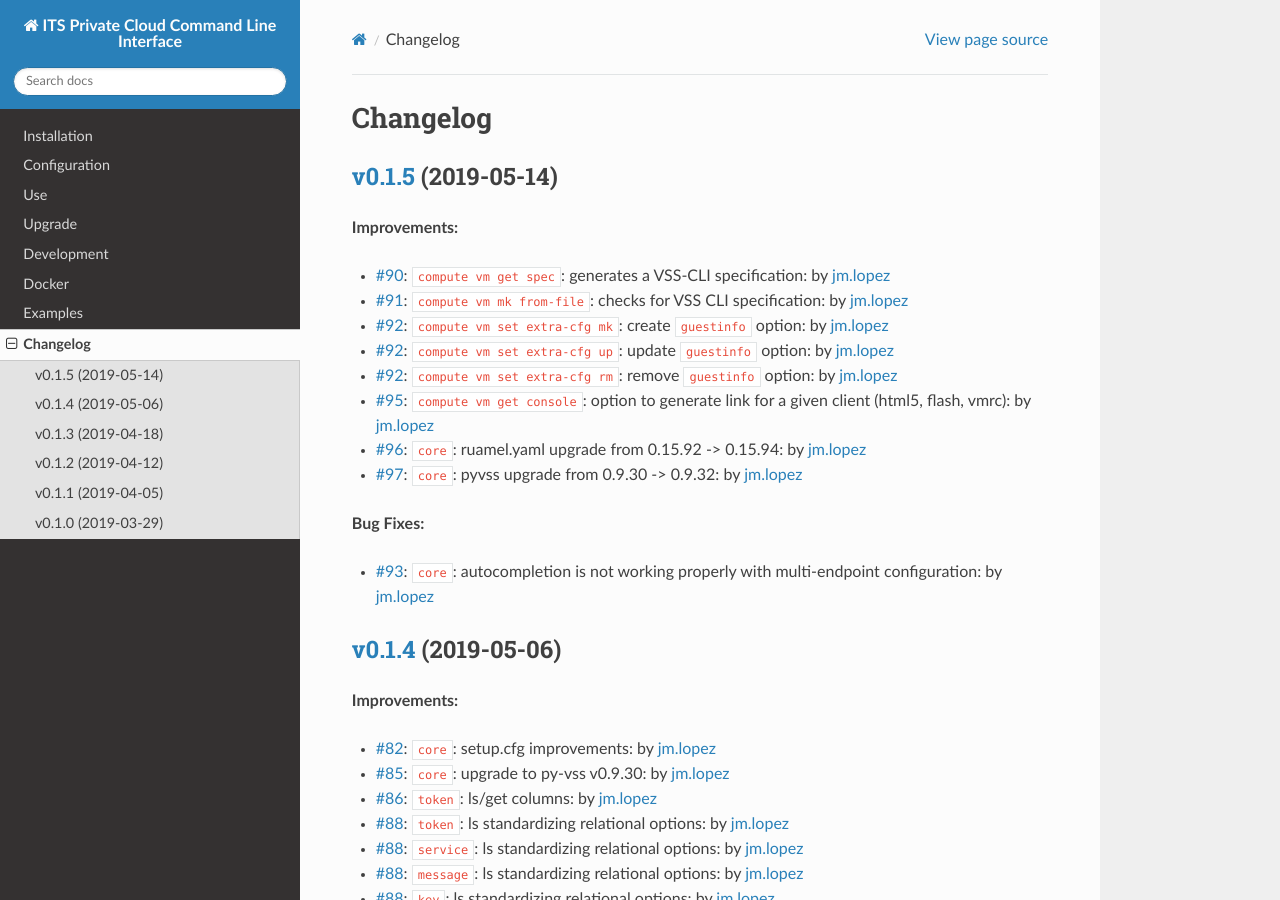
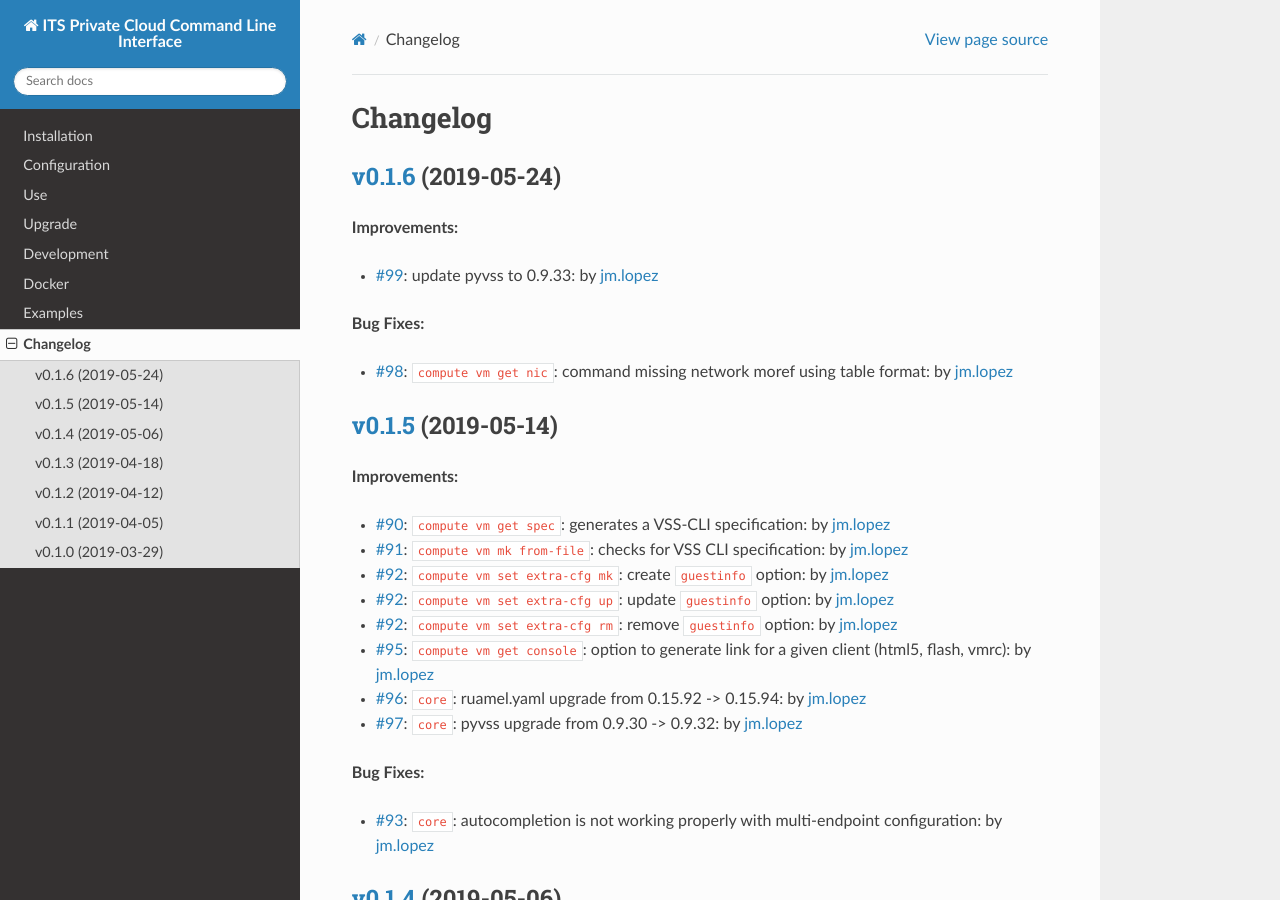
Before and after one commit to EIS-ITS/vss-cli, a Sphinx documentation site: the page built from docs/changelog.rst, in a window 1280 px wide and 900 px high. Built offline with Sphinx 7.4.7 and the Read the Docs theme 2.0.0, drawn with Linux system fonts in a browser that asks for light colours; the version number could not be read and is left out.

Commit message:
Issue #100: 🎉 Version release v0.1.6 - Bump version: 0.1.6-dev1 → 0.1.6 - Updating changelog - fixes #100

```diff
--- a/docs/changelog.rst
+++ b/docs/changelog.rst
@@ -1,6 +1,18 @@
 =========
 Changelog
 =========
+
+`v0.1.6 <https://gitlab-ee.eis.utoronto.ca/vss/vss-cli/tags/v0.1.6>`_ (2019-05-24)
+==================================================================================
+
+**Improvements:**
+
+- `#99 <https://gitlab-ee.eis.utoronto.ca/vss/vss-cli/issues/99>`_: update pyvss to 0.9.33: by `jm.lopez`_
+
+**Bug Fixes:**
+
+- `#98 <https://gitlab-ee.eis.utoronto.ca/vss/vss-cli/issues/98>`_: ``compute vm get nic``: command missing network moref using table format: by `jm.lopez`_
+
 
 `v0.1.5 <https://gitlab-ee.eis.utoronto.ca/vss/vss-cli/tags/v0.1.5>`_ (2019-05-14)
 ==================================================================================
```
Also changed, not shown: CHANGELOG.md (+8 -0 lines), .bumpversion.cfg, 3 other files.
